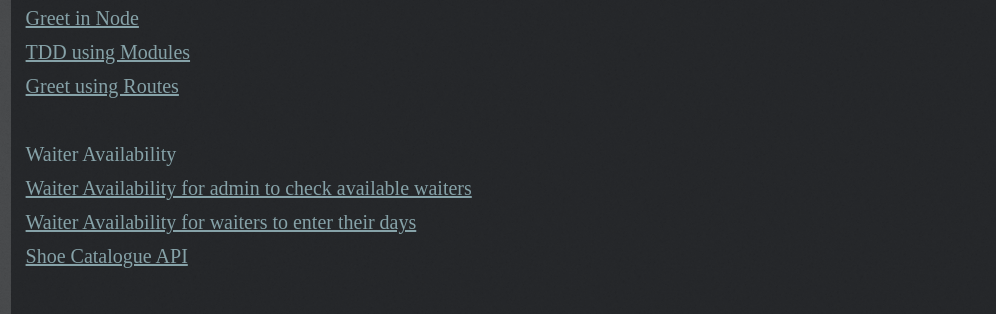
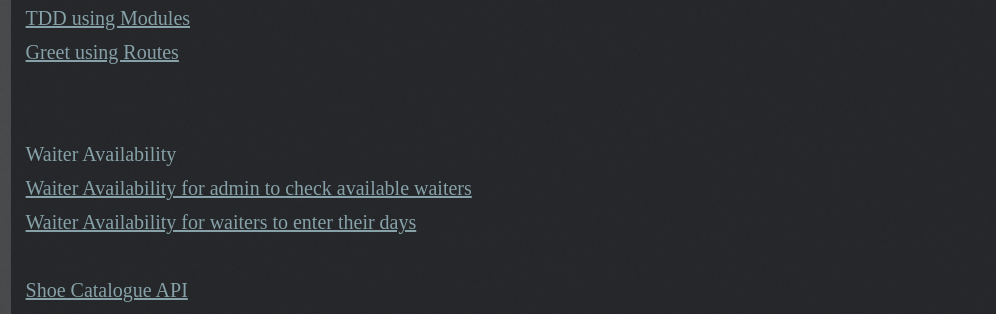
Before and after one commit to siphokazi-codex/portfolio, a plain HTML site: page index.html in a window 1280 px wide. Shown: the part 486-800 px from the top of the page, without its empty margins (0-996 px from the left). Drawn offline with Linux system fonts and the light colour scheme.

Commit message:
Updated changes on index.html and added .travis.yml

```diff
--- a/index.html
+++ b/index.html
@@ -27,13 +27,12 @@
 
   <div class="back">
     <p><b>Back End Projects</b><p>
-    <a href="">Greet in Node</a><br>
-    <a href="">TDD using Modules</a><br>
+    <a href="https://travis-ci.org/siphokazi-codex/terminal-tests/builds/310014524">TDD using Modules</a><br>
     <a href="https://greetings-webapp-choice.herokuapp.com/greetings/add">Greet using Routes</a><br>
-    <a href="https://registration-siphokazi.herokuapp.com/registration/add"></a><br>
+    <a href="https://registration-siphokazi.herokuapp.com/registration/add"></a><br><br>
     <a>Waiter Availability<br>
     <a href="https://waiter-webapp-siphokazi.herokuapp.com/waiters/admin">Waiter Availability for admin to check available waiters</a><br>
-    <a href="https://waiter-webapp-siphokazi.herokuapp.com/waiters/spokie">Waiter Availability for waiters to enter their days</a><br>
+    <a href="https://waiter-webapp-siphokazi.herokuapp.com/waiters/spokie">Waiter Availability for waiters to enter their days</a><br><br>
     <a href="https://shoes-catalogue-siphokazi.herokuapp.com/">Shoe Catalogue API</a><br>
   </div>
   </div>
```
